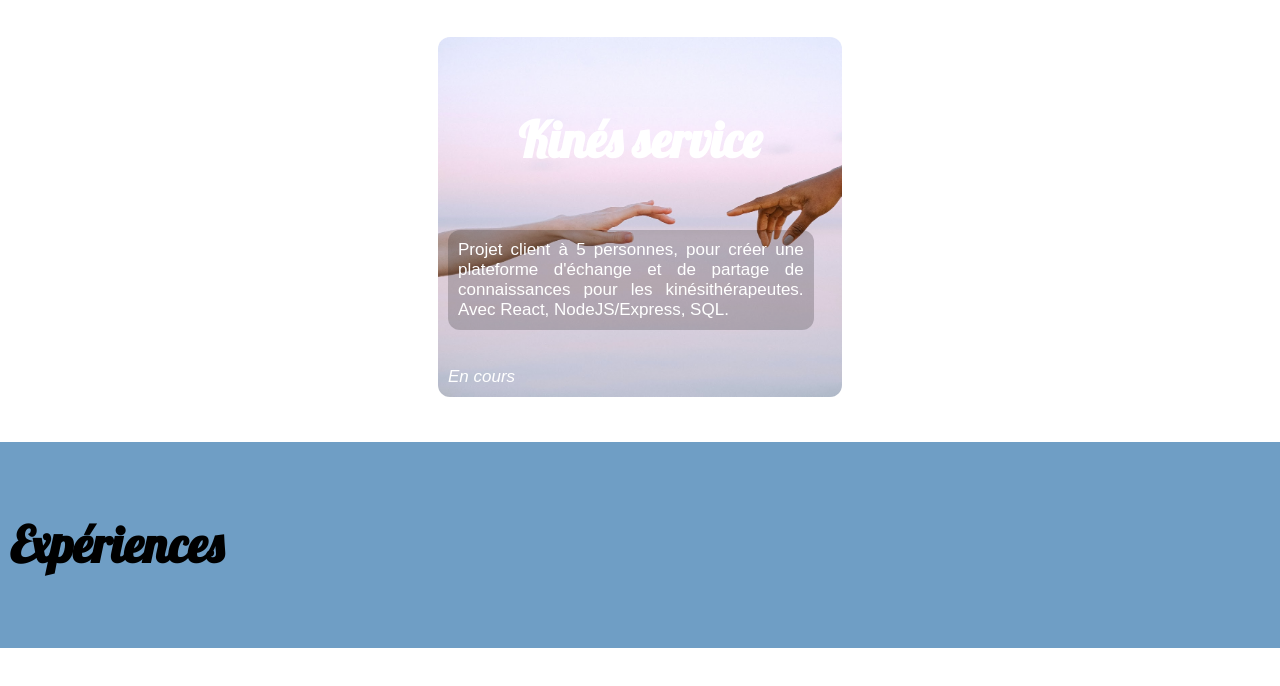
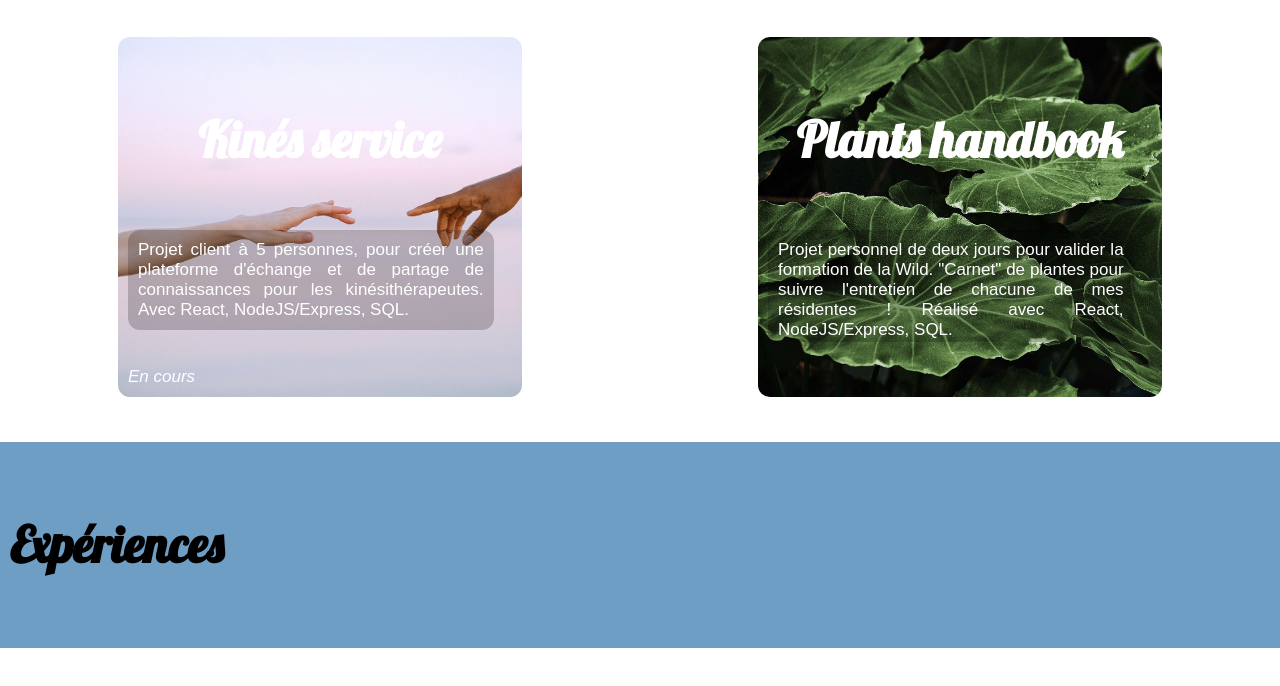
Before and after one commit to NinonMaraval/CV, a plain HTML site: page index.html in a window 1280 px wide. Shown: the part 2893-3579 px from the top of the page. Drawn offline with Linux system fonts and the light colour scheme.

Commit message:
added checkpoint 4

```diff
--- a/CV.js
+++ b/CV.js
@@ -114,6 +114,8 @@ const frenchContenuProjet6 = '72h pour créer un site web visant à améliorer l
 const englishContenuProjet6 = '72 hours to develop a solution to improve the community experience of Fiverr freelancers. We chose to give them the opportunity to brainstorm in coworking hubs. '
 const frenchContenuProjet7 = "Projet client à 5 personnes, pour créer une plateforme d'échange et de partage de connaissances pour les kinésithérapeutes. Avec React, NodeJS/Express, SQL.";
 const englishContenuProjet7 = 'Customer project with 5 teammates, using React, NodeJS, Express and SQL, to create a platform where physiotherapists can exchange information and share their knowledge.'
+const frenchContenuProjet8 = "Projet personnel de deux jours pour valider la formation de la Wild. 'Carnet' de plantes pour suivre l'entretien de chacune de mes résidentes ! Réalisé avec React, NodeJS/Express, SQL."
+const englishContenuProjet8 = "2 days personal project to complete my dev training. A plants handbook to facilitate the maintenance of all my green housemates! Made with React, NodeJS/Express and SQL. "
 
 const btChangeLanguage = document.getElementById('bt-change-language');
 btChangeLanguage.addEventListener('click', function (event) {
@@ -173,6 +175,7 @@ btChangeLanguage.addEventListener('click', function (event) {
   const myContenuProjet5 = document.querySelector ('#contenu-projet5');
   const myContenuProjet6 = document.querySelector ('#contenu-projet6');
   const myContenuProjet7 = document.querySelector ('#contenu-projet7');
+  const myContenuProjet8 = document.querySelector ('#contenu-projet8');
   //const myStage = document.querySelector ('#stage');
 
   if (myGreetings.innerHTML === frenchGreetings) {
@@ -233,6 +236,7 @@ btChangeLanguage.addEventListener('click', function (event) {
     myContenuProjet5.innerHTML = englishContenuProjet5;
     myContenuProjet6.innerHTML = englishContenuProjet6;
     myContenuProjet7.innerHTML = englishContenuProjet7;
+    myContenuProjet8.innerHTML = englishContenuProjet8;
     btChangeLanguage.src = './images/flag.png';
   } else {
     myReconversion.innerHTML = frenchPres;
@@ -291,6 +295,7 @@ btChangeLanguage.addEventListener('click', function (event) {
     myContenuProjet5.innerHTML = frenchContenuProjet5;
     myContenuProjet6.innerHTML = frenchContenuProjet6;
     myContenuProjet7.innerHTML = frenchContenuProjet7;
+    myContenuProjet8.innerHTML = frenchContenuProjet8;
     btChangeLanguage.src = './images/UK.png';
   }
 });
--- a/cv.css
+++ b/cv.css
@@ -256,6 +256,16 @@ ul {
   margin: 20 20 20 20;
 }
 
+#projet8 {
+  display: flex;
+  flex-direction: column;
+  justify-content: center;
+  background-image: url('./images/feuilles.jpg');
+  background-size: cover;
+  width: 80%;
+  margin: 20 20 20 20;
+}
+
 .disabled {
   color: white;
   font-style: italic;
@@ -459,6 +469,13 @@ img {
     margin: 20 20 20 20;
   }
 
+  #projet8 {
+    background-image: url('./images/feuilles.jpg');
+    background-size: cover;
+    width: 30%;
+    margin: 20 20 20 20;
+  }
+
   .exp-tl-container ul.tl li {
     margin-left: 290px;
   }
--- a/index.html
+++ b/index.html
@@ -131,6 +131,13 @@
             </p>
             <br>
             <a class="disabled">En cours</a>
+          </div>
+          <div class="box" id="projet8">
+            <br>
+            <a href="https://plants-handbook.netlify.app/"><h1 id='titre-projet8'>Plants handbook</h1></a>
+            <a href="https://plants-handbook.netlify.app/"><p id='contenu-projet8'>Projet personnel de deux jours pour valider la formation de la Wild. "Carnet" de plantes pour suivre l'entretien de chacune de mes résidentes ! Réalisé avec React, NodeJS/Express, SQL.
+            </p></a>
+            <br>
           </div>
         </div>
       </section>
```
Also changed, not shown: images/feuilles.jpg (added).
